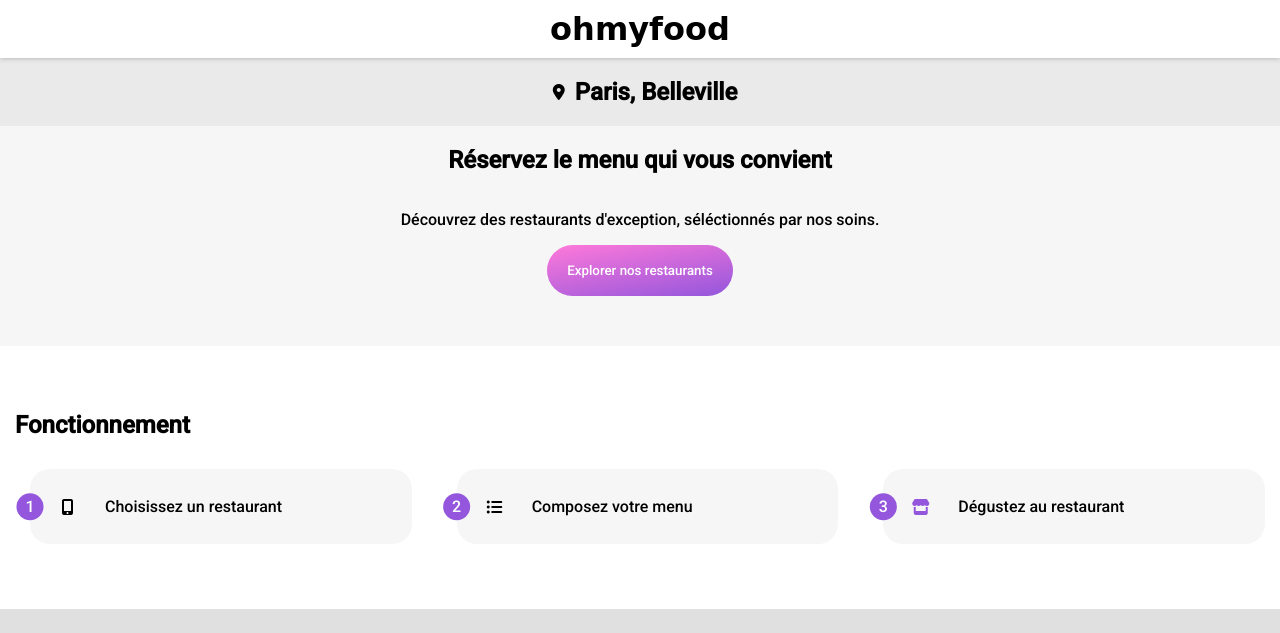
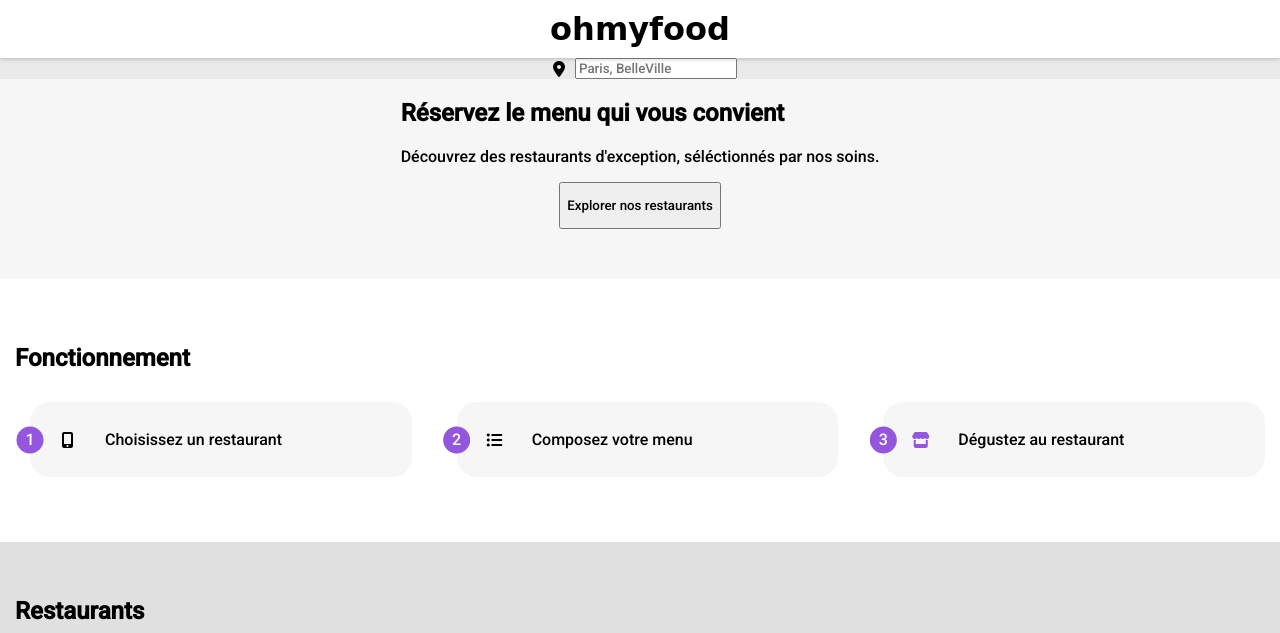
Before and after one commit to PuteauxTheo/P3_Puteaux_Theo, a website: page index.html in a window 1280 px wide. Shown: the top 633 px of the page. Drawn offline with Linux system fonts and the light colour scheme; a web font is replaced by a local one.

Commit message:
changement des classes pour info restaurant

```diff
--- a/index.html
+++ b/index.html
@@ -27,14 +27,16 @@
                 <span class="top__place-icon">
                     <i class="fas fa-map-marker-alt"></i>
                 </span>
-                <h2>Paris, Belleville</h2>
+                <input type="search" placeholder="Paris, BelleVille" class="top__place-search">
             </section>
 
             <section class="info__restaurant">
                 <div class="container__info__restaurant">
-                    <h2 class="container__info__restaurant__title">Réservez le menu qui vous convient </h2>
-                    <p class="container__info__restaurant__text">Découvrez des restaurants d'exception, séléctionnés par nos soins.</p>
-                    <button class="container__info__restaurant__button">
+                    <div class="content__info__restaurant">
+                        <h2 class="content__info__restaurant__title">Réservez le menu qui vous convient </h2>
+                        <p class="content__info__restaurant__text">Découvrez des restaurants d'exception, séléctionnés par nos soins.</p>
+                    </div>
+                    <button class="content__info__restaurant__button">
                         <p>Explorer nos restaurants</p>
                     </button>
                 </div>
```
